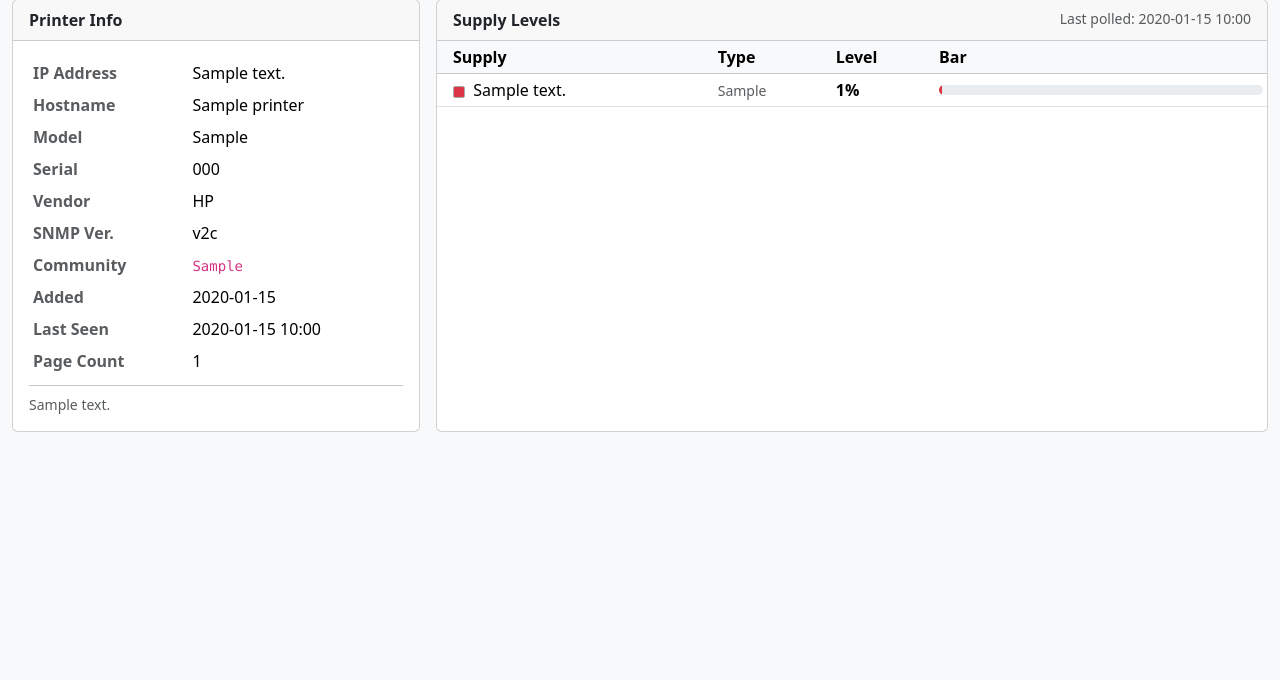
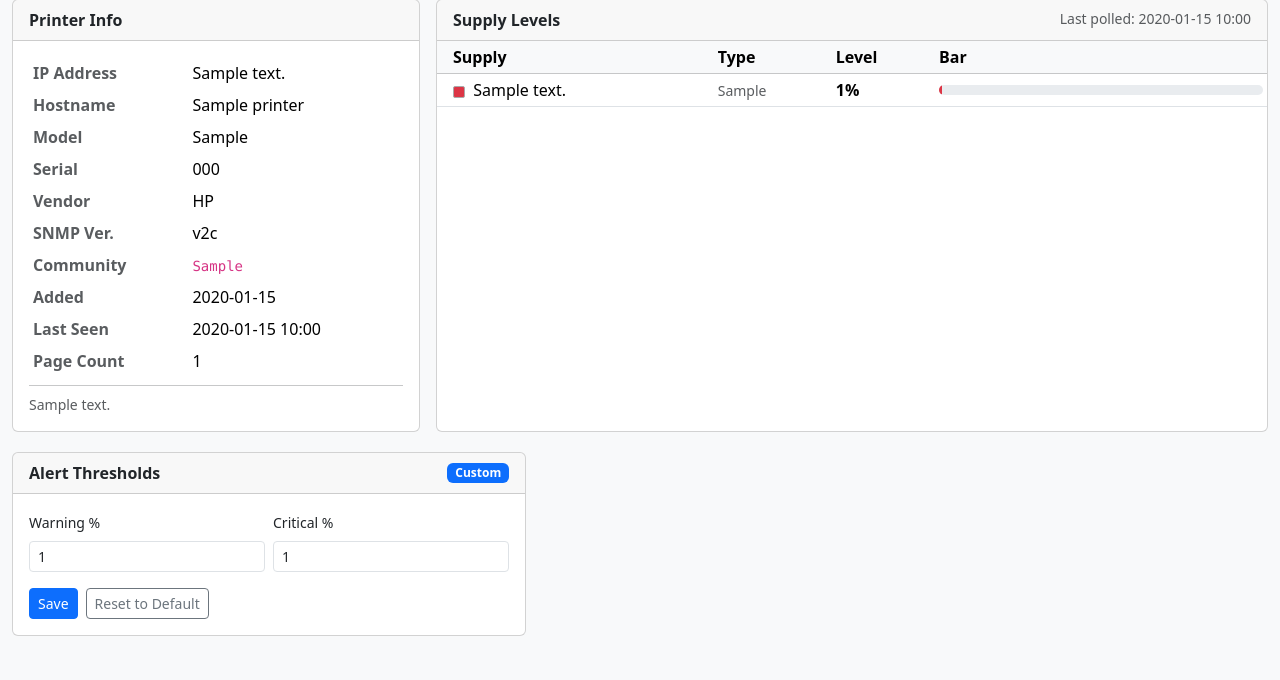
Before and after one commit to mkeathley2/network-printer-dashboard, a Flask app: page /printers/1 in a window 1280 px wide. Shown: the part 120-800 px from the top of the page. Run offline with Flask 3, Linux system fonts and the light colour scheme; a user stored in the database is signed in; tables that the repository leaves empty hold one stand-in row (values such as "Sample post").

Commit message:
Add configurable supply alert thresholds (site-wide + per-printer)
- Printer model: new supply_warn_pct / supply_crit_pct nullable columns;
  NULL means use site-wide default
- config.py: get_effective_thresholds(printer) helper — returns printer
  override if set, otherwise reads supply_warn_pct/supply_crit_pct from
  SiteSetting, falls back to hardcoded 15/5
- Config page: new Thresholds tab to set site-wide warn/crit percentages
- Printer detail page: Alert Thresholds card (admin only) with per-printer
  override inputs and Reset to Default button; badge shows Custom vs
  Using Site Default
- All routes (dashboard, detail, HTMX partials) now pass effective
  thresholds into templates instead of hardcoded values
- Templates read thresholds dynamically; fall back to 15/5 if not passed

Co-Authored-By: Claude Sonnet 4.6 <noreply@anthropic.com>

```diff
--- a/app/models/printer.py
+++ b/app/models/printer.py
@@ -67,6 +67,10 @@ class Printer(Base):
     group_id: Mapped[Optional[int]] = mapped_column(BigInteger, ForeignKey("printer_groups.id", ondelete="SET NULL"))
     group: Mapped[Optional[PrinterGroup]] = relationship("PrinterGroup", back_populates="printers")
 
+    # Per-printer alert thresholds (NULL = use site-wide default from SiteSetting)
+    supply_warn_pct: Mapped[Optional[int]] = mapped_column(SmallInteger, nullable=True)
+    supply_crit_pct: Mapped[Optional[int]] = mapped_column(SmallInteger, nullable=True)
+
     telemetry: Mapped[List["TelemetrySnapshot"]] = relationship(  # type: ignore[name-defined]
         "TelemetrySnapshot", back_populates="printer", cascade="all, delete-orphan"
     )
--- a/app/web/routes/api.py
+++ b/app/web/routes/api.py
@@ -15,6 +15,7 @@ from app.models import (
     Printer, SupplySnapshot, TelemetrySnapshot,
 )
 from app.web.routes.auth import admin_required
+from app.web.routes.config import get_effective_thresholds
 
 bp = Blueprint("api", __name__)
 
@@ -47,7 +48,9 @@ def htmx_printer_cards():
                 .order_by(SupplySnapshot.supply_index)
                 .all()
             )
-        printer_data.append({"printer": p, "telemetry": latest, "supplies": supplies})
+        warn_pct, crit_pct = get_effective_thresholds(p)
+        printer_data.append({"printer": p, "telemetry": latest, "supplies": supplies,
+                              "warn_pct": warn_pct, "crit_pct": crit_pct})
     return render_template("dashboard/_printer_card.html", printer_data=printer_data)
 
 
@@ -71,7 +74,10 @@ def htmx_printer_supplies(printer_id: int):
             .order_by(SupplySnapshot.supply_index)
             .all()
         )
-    return render_template("printers/_supply_row.html", supplies=supplies, telemetry=latest)
+    printer = db.session.get(Printer, printer_id)
+    warn_pct, crit_pct = get_effective_thresholds(printer)
+    return render_template("printers/_supply_row.html", supplies=supplies, telemetry=latest,
+                           warn_pct=warn_pct, crit_pct=crit_pct)
 
 
 # ---------------------------------------------------------------------------
--- a/app/web/routes/config.py
+++ b/app/web/routes/config.py
@@ -14,6 +14,27 @@ bp = Blueprint("config", __name__, url_prefix="/config")
 
 # Setting keys stored in SiteSetting table
 SMTP_KEYS = ["smtp_host", "smtp_port", "smtp_user", "smtp_password", "smtp_from", "alert_to", "helpdesk_email"]
+
+THRESHOLD_WARN_DEFAULT = 15
+THRESHOLD_CRIT_DEFAULT = 5
+
+
+def get_effective_thresholds(printer=None) -> tuple[int, int]:
+    """
+    Return (warn_pct, crit_pct) for a printer.
+    Printer-level overrides take priority; falls back to site-wide SiteSetting,
+    then to hardcoded defaults.
+    """
+    if printer is not None:
+        if printer.supply_warn_pct is not None and printer.supply_crit_pct is not None:
+            return printer.supply_warn_pct, printer.supply_crit_pct
+
+    try:
+        warn = int(_get_setting("supply_warn_pct", str(THRESHOLD_WARN_DEFAULT)))
+        crit = int(_get_setting("supply_crit_pct", str(THRESHOLD_CRIT_DEFAULT)))
+    except (ValueError, TypeError):
+        warn, crit = THRESHOLD_WARN_DEFAULT, THRESHOLD_CRIT_DEFAULT
+    return warn, crit
 
 
 def _get_setting(key: str, default: str = "") -> str:
@@ -47,6 +68,9 @@ def index():
     for g in groups:
         group_counts[g.id] = db.session.query(Printer).filter_by(group_id=g.id, is_active=True).count()
 
+    warn_pct = _get_setting("supply_warn_pct", str(THRESHOLD_WARN_DEFAULT))
+    crit_pct = _get_setting("supply_crit_pct", str(THRESHOLD_CRIT_DEFAULT))
+
     tab = request.args.get("tab", "smtp")
     return render_template(
         "config/index.html",
@@ -55,7 +79,31 @@ def index():
         groups=groups,
         group_counts=group_counts,
         active_tab=tab,
+        warn_pct=warn_pct,
+        crit_pct=crit_pct,
     )
+
+
+# ---------------------------------------------------------------------------
+# Threshold settings
+# ---------------------------------------------------------------------------
+@bp.route("/thresholds", methods=["POST"])
+@admin_required
+def save_thresholds():
+    try:
+        warn = int(request.form.get("supply_warn_pct", THRESHOLD_WARN_DEFAULT))
+        crit = int(request.form.get("supply_crit_pct", THRESHOLD_CRIT_DEFAULT))
+    except (ValueError, TypeError):
+        flash("Invalid threshold values — must be whole numbers.", "danger")
+        return redirect(url_for("config.index", tab="thresholds"))
+    if not (0 < crit < warn <= 100):
+        flash("Warning must be greater than critical, and both must be between 1–99.", "danger")
+        return redirect(url_for("config.index", tab="thresholds"))
+    _set_setting("supply_warn_pct", str(warn))
+    _set_setting("supply_crit_pct", str(crit))
+    db.session.commit()
+    flash("Threshold settings saved.", "success")
+    return redirect(url_for("config.index", tab="thresholds"))
 
 
 # ---------------------------------------------------------------------------
--- a/app/web/routes/dashboard.py
+++ b/app/web/routes/dashboard.py
@@ -8,6 +8,7 @@ from flask_login import login_required
 from app.core.database import db
 from app.models import AlertEvent, Printer, SupplySnapshot, TelemetrySnapshot
 from app.models.printer import PrinterGroup
+from app.web.routes.config import get_effective_thresholds
 
 bp = Blueprint("dashboard", __name__)
 
@@ -30,7 +31,9 @@ def _build_printer_data(printers: list) -> list:
                 .order_by(SupplySnapshot.supply_index)
                 .all()
             )
-        printer_data.append({"printer": p, "telemetry": latest, "supplies": supplies})
+        warn_pct, crit_pct = get_effective_thresholds(p)
+        printer_data.append({"printer": p, "telemetry": latest, "supplies": supplies,
+                              "warn_pct": warn_pct, "crit_pct": crit_pct})
     return printer_data
 
 
--- a/app/web/routes/printers.py
+++ b/app/web/routes/printers.py
@@ -8,6 +8,7 @@ from app.core.database import db
 from app.models import Printer, SiteSetting, SupplySnapshot, TelemetrySnapshot
 from app.models.printer import PrinterGroup
 from app.web.routes.auth import admin_required
+from app.web.routes.config import get_effective_thresholds
 
 bp = Blueprint("printers", __name__, url_prefix="/printers")
 
@@ -52,12 +53,15 @@ def detail(printer_id: int):
     helpdesk_row = db.session.get(SiteSetting, "helpdesk_email")
     helpdesk_configured = bool(helpdesk_row and helpdesk_row.value)
 
+    warn_pct, crit_pct = get_effective_thresholds(printer)
     return render_template(
         "printers/detail.html",
         printer=printer,
         latest_telemetry=latest_telemetry,
         supplies=supplies,
         helpdesk_configured=helpdesk_configured,
+        warn_pct=warn_pct,
+        crit_pct=crit_pct,
     )
 
 
@@ -177,6 +181,33 @@ def restore(printer_id: int):
     return redirect(url_for("printers.detail", printer_id=printer_id))
 
 
+@bp.route("/<int:printer_id>/thresholds", methods=["POST"])
+@admin_required
+def set_thresholds(printer_id: int):
+    printer = db.get_or_404(Printer, printer_id)
+    use_default = request.form.get("use_default") == "1"
+    if use_default:
+        printer.supply_warn_pct = None
+        printer.supply_crit_pct = None
+        db.session.commit()
+        flash("Thresholds reset to site defaults.", "success")
+    else:
+        try:
+            warn = int(request.form.get("supply_warn_pct", 15))
+            crit = int(request.form.get("supply_crit_pct", 5))
+        except (ValueError, TypeError):
+            flash("Invalid threshold values.", "danger")
+            return redirect(url_for("printers.detail", printer_id=printer_id))
+        if not (0 < crit < warn <= 100):
+            flash("Warning must be greater than critical, and both between 1–99.", "danger")
+            return redirect(url_for("printers.detail", printer_id=printer_id))
+        printer.supply_warn_pct = warn
+        printer.supply_crit_pct = crit
+        db.session.commit()
+        flash("Printer thresholds saved.", "success")
+    return redirect(url_for("printers.detail", printer_id=printer_id))
+
+
 @bp.route("/<int:printer_id>/poll", methods=["POST"])
 @admin_required
 def poll_now(printer_id: int):
--- a/app/web/templates/printers/_supply_row.html
+++ b/app/web/templates/printers/_supply_row.html
@@ -1,5 +1,6 @@
-{% set warn_pct = 15 %}
-{% set crit_pct = 5 %}
+{# Thresholds passed from route; fall back to defaults if not provided #}
+{% set warn_pct = warn_pct if warn_pct is defined else 15 %}
+{% set crit_pct = crit_pct if crit_pct is defined else 5 %}
 
 {% if supplies %}
   {% for s in supplies %}
--- a/app/web/templates/printers/detail.html
+++ b/app/web/templates/printers/detail.html
@@ -103,13 +103,55 @@
                  hx-get="{{ url_for('api.htmx_printer_supplies', printer_id=printer.id) }}"
                  hx-trigger="load, every 60s"
                  hx-swap="innerHTML">
-            {% include "printers/_supply_row.html" %}
+            {% include "printers/_supply_row.html" with context %}
           </tbody>
         </table>
       </div>
     </div>
   </div>
 </div>
+
+{% if current_user.is_admin %}
+<!-- Per-printer threshold settings -->
+<div class="row g-3 mt-1">
+  <div class="col-md-5">
+    <div class="card">
+      <div class="card-header fw-semibold d-flex justify-content-between align-items-center">
+        Alert Thresholds
+        {% if printer.supply_warn_pct is not none %}
+          <span class="badge bg-primary">Custom</span>
+        {% else %}
+          <span class="badge bg-secondary">Using Site Default</span>
+        {% endif %}
+      </div>
+      <div class="card-body">
+        <form method="POST" action="{{ url_for('printers.set_thresholds', printer_id=printer.id) }}">
+          <div class="row g-2 mb-3">
+            <div class="col">
+              <label class="form-label small">Warning %</label>
+              <input type="number" name="supply_warn_pct" class="form-control form-control-sm"
+                     min="1" max="99" value="{{ printer.supply_warn_pct if printer.supply_warn_pct is not none else warn_pct }}">
+            </div>
+            <div class="col">
+              <label class="form-label small">Critical %</label>
+              <input type="number" name="supply_crit_pct" class="form-control form-control-sm"
+                     min="1" max="99" value="{{ printer.supply_crit_pct if printer.supply_crit_pct is not none else crit_pct }}">
+            </div>
+          </div>
+          <div class="d-flex gap-2">
+            <button type="submit" class="btn btn-sm btn-primary">Save</button>
+            {% if printer.supply_warn_pct is not none %}
+            <button type="submit" name="use_default" value="1" class="btn btn-sm btn-outline-secondary">
+              Reset to Default
+            </button>
+            {% endif %}
+          </div>
+        </form>
+      </div>
+    </div>
+  </div>
+</div>
+{% endif %}
 
 <!-- Helpdesk Ticket Modal -->
 {% if helpdesk_configured %}
```
Also changed, not shown: app/web/templates/config/index.html (+43 -0 lines), app/web/templates/dashboard/_printer_card.html (+3 -9 lines).
